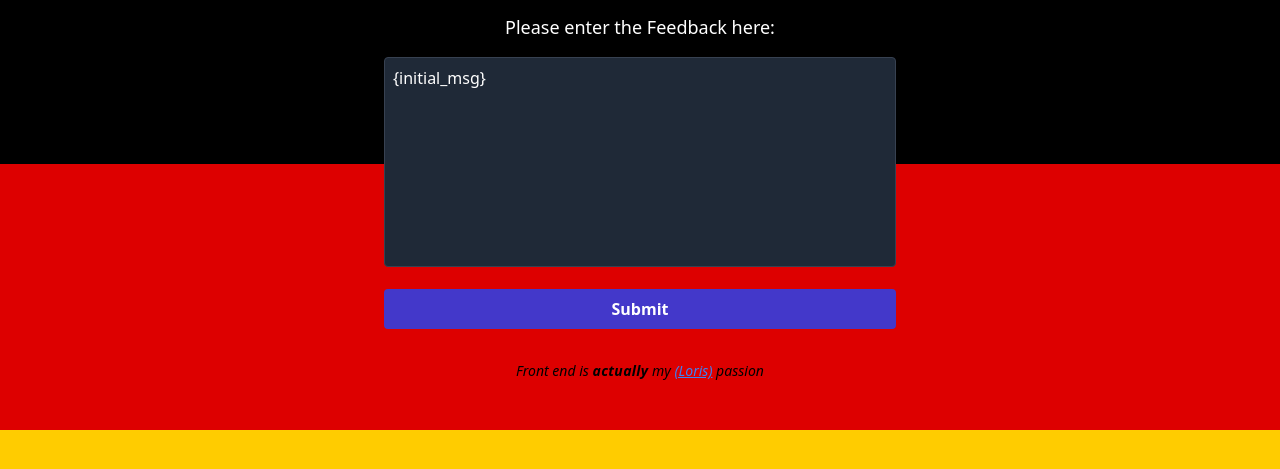
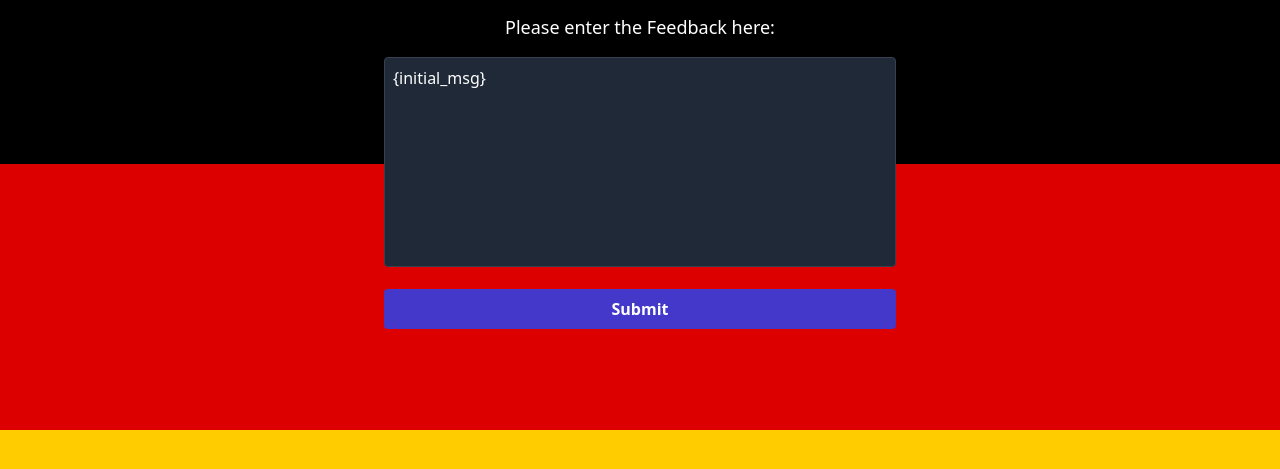
Before and after one commit to HaDeSMonsta/feedback_project, a plain HTML site: page feedback_input/html/DEUTSCHLAND.html in a window 1280 px wide. Shown: the part 103-572 px from the top of the page. Drawn offline with nearby package versions, Linux system fonts and the light colour scheme.

Commit message:
Removed Loris (o7)

```diff
--- a/feedback_input/html/DEUTSCHLAND.html
+++ b/feedback_input/html/DEUTSCHLAND.html
@@ -39,13 +39,6 @@
         </button>
     </form>
 
-    <p class="text-sm text-black italic mt-8">Front end is
-        <b class="tracking-wide delay-1000 ease-in-out">actually</b>
-        my
-        <a href="https://www.youtube.com/channel/UCe40qwYch8JcmBST_BWaYNA" class="text-blue-500 underline">(Loris)</a>
-        passion
-    </p>
-
     <style>
         .thanks-message {
             color: {colour};
```
Also changed, not shown: feedback_input/html/index.html (+0 -2 lines).
